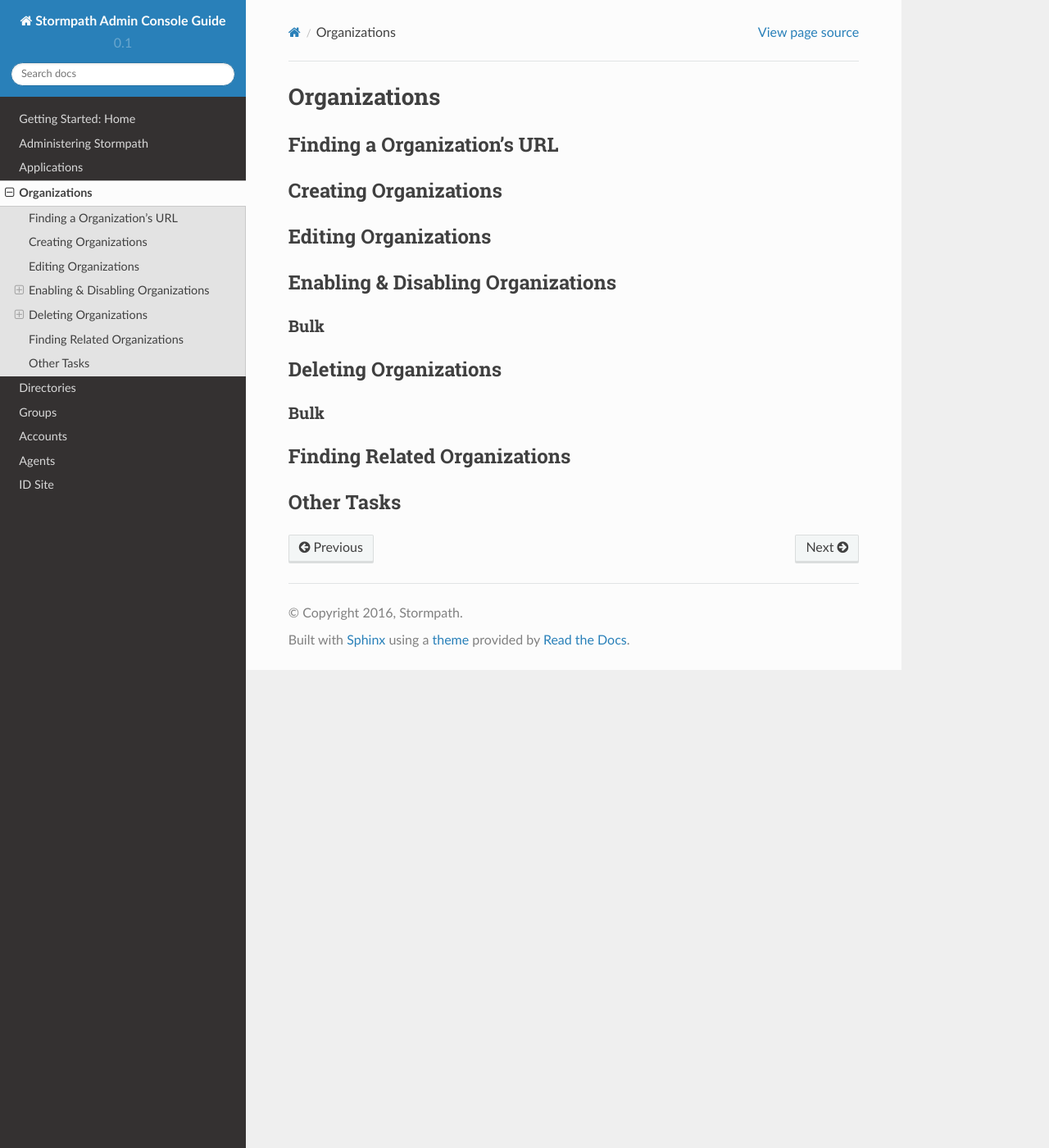
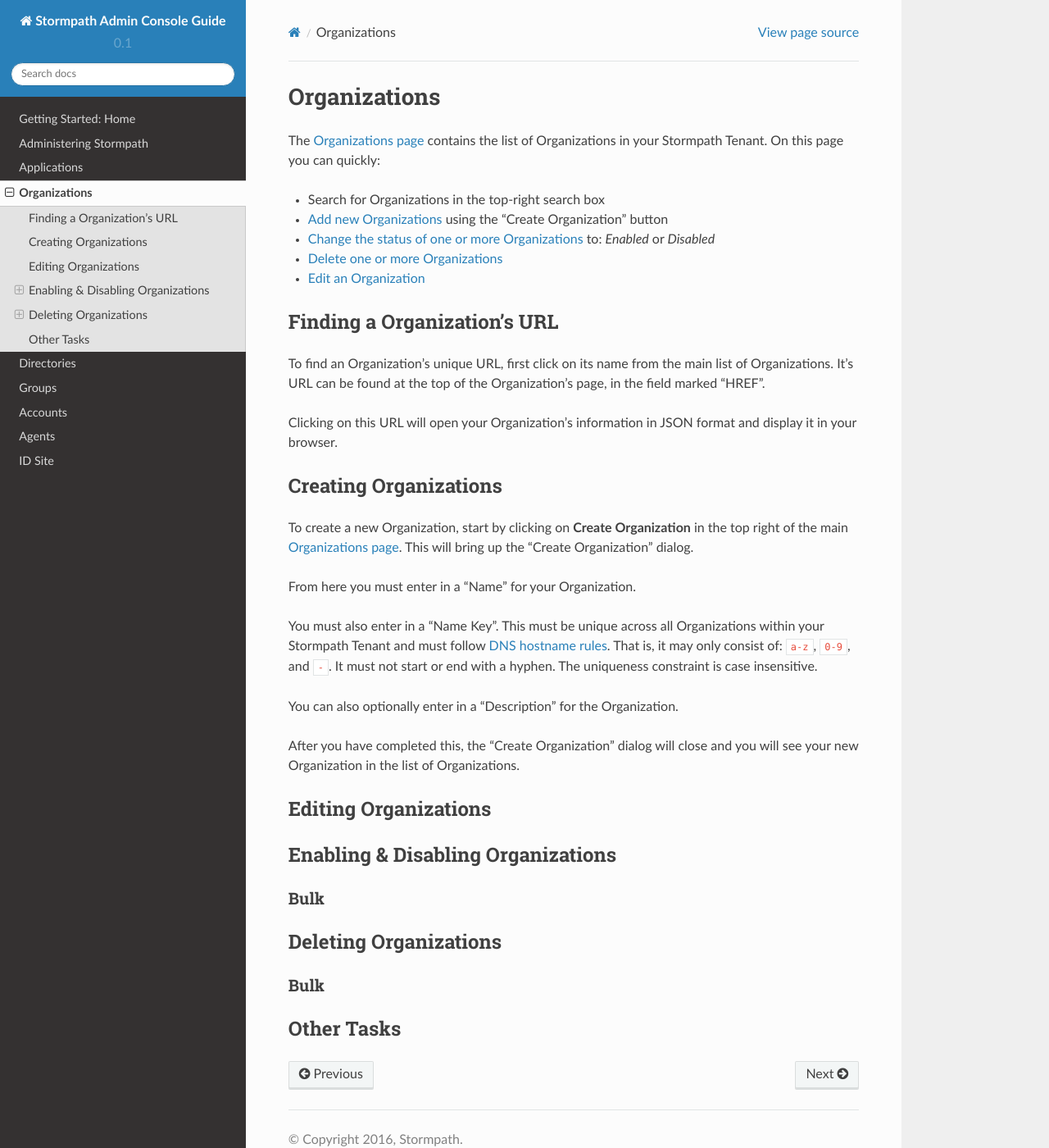
Before and after one commit to stormpath/stormpath-console-guide, a Sphinx documentation site: the page built from source/organizations.rst, in a window 1280 px wide and 1400 px high. Shown: the whole window at 82% size. Built offline with Sphinx 7.4.7 and the Read the Docs theme 2.0.0, drawn with Linux system fonts in a browser that asks for light colours.

Commit message:
Adding Organizations content

```diff
--- a/source/organizations.rst
+++ b/source/organizations.rst
@@ -4,14 +4,42 @@
 Organizations
 *************
 
+The `Organizations page <https://api.stormpath.com/ui2/index.html#/organizations>`__ contains the list of Organizations in your Stormpath Tenant. On this page you can quickly:
+
+- Search for Organizations in the top-right search box
+- :ref:`Add new Organizations <organizations-creating>` using the "Create Organization" button
+- :ref:`Change the status of one or more Organizations <organizations-changing-status>` to: `Enabled` or `Disabled`
+- :ref:`Delete one or more Organizations <organizations-deleting>`
+- :ref:`Edit an Organization <Organizations-editing>`
+
 Finding a Organization's URL
 ================================
+
+To find an Organization's unique URL, first click on its name from the main list of Organizations. It's URL can be found at the top of the Organization's page, in the field marked "HREF".
+
+Clicking on this URL will open your Organization's information in JSON format and display it in your browser.
+
+.. _organizations-creating:
 
 Creating Organizations
 ========================
 
+To create a new Organization, start by clicking on **Create Organization** in the top right of the main `Organizations page <https://api.stormpath.com/ui2/index.html#/organizations>`__. This will bring up the "Create Organization" dialog.
+
+From here you must enter in a "Name" for your Organization.
+
+You must also enter in a "Name Key". This must be unique across all Organizations within your Stormpath Tenant and must follow `DNS hostname rules <http://www.ietf.org/rfc/rfc0952.txt>`__. That is, it may only consist of: ``a-z``, ``0-9``, and ``-``. It must not start or end with a hyphen. The uniqueness constraint is case insensitive.
+
+You can also optionally enter in a "Description" for the Organization.
+
+After you have completed this, the "Create Organization" dialog will close and you will see your new Organization in the list of Organizations.
+
+.. _organizations-editing:
+
 Editing Organizations
 ========================
+
+.. _organizations-changing-status:
 
 Enabling & Disabling Organizations
 ===================================
@@ -19,14 +47,13 @@
 Bulk
 ----
 
+.. _organizations-deleting:
+
 Deleting Organizations
 ========================
 
 Bulk
 ----
 
-Finding Related Organizations
-================================
-
 Other Tasks
 =============
```
Also changed, not shown: source/applications.rst (+7 -3 lines).
